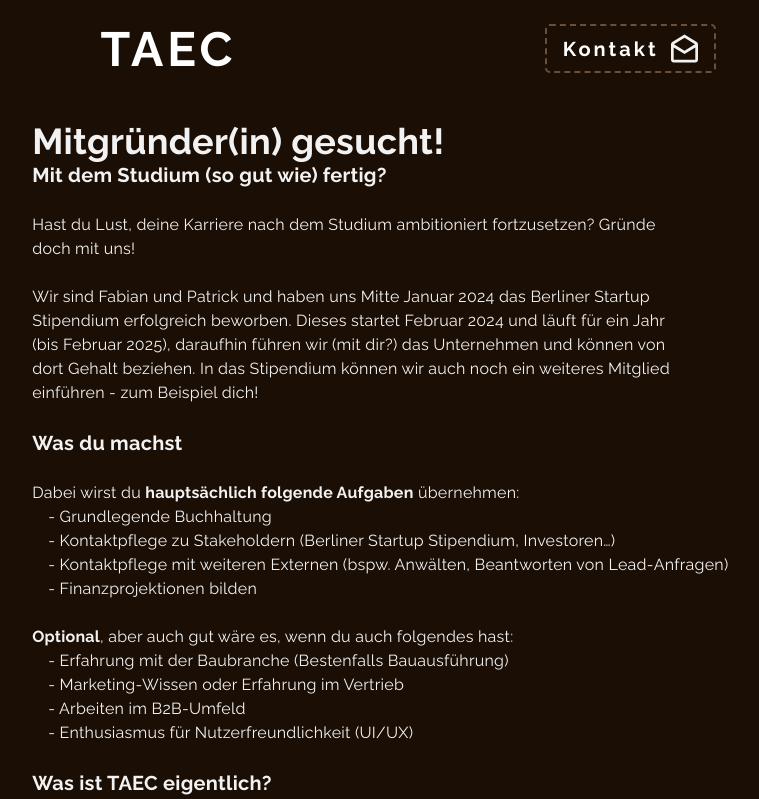
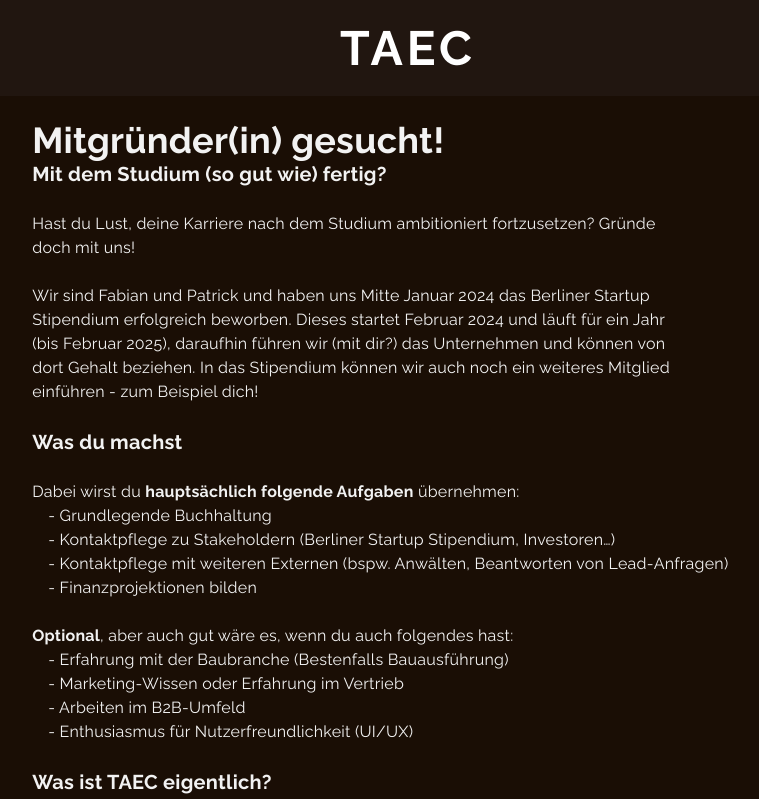
Before and after one commit to team-inprop/taec.de, a Next.js app: page /rekrutierung in a window 1280 px wide. Shown: the top 799 px of the page, without its empty margins (232-991 px from the left). Built offline with nearby package versions, Linux system fonts and the light colour scheme.

Commit message:
Distinct header specifically for recruitment form

```diff
--- a/src/pages/rekrutierung.tsx
+++ b/src/pages/rekrutierung.tsx
@@ -46,14 +46,8 @@ export default function Home() {
 				<title>TAEC - Digitale Baubeschaffung</title>
 				<link rel="icon" type="image/x-icon" href="/favicon.ico"/>
 			</Head>
-			<header className="flex justify-between md:justify-evenly items-center p-6">
+			<header className="flex justify-between md:justify-evenly items-center p-6 header-semi-brown-color">
 				<Link href="/"><h1 style={{ letterSpacing: "4px" }} className="text-5xl font-bold text-white">TAEC</h1></Link>
-				<nav>
-					<Link href="/#kontakt" className="flex items-center text-white px-4 py-2 font text-xl font-bold kontakt-btn-border">Kontakt <svg className="ms-3" xmlns="http://www.w3.org/2000/svg" width="27" height="29" viewBox="0 0 27 29" fill="none">
-						<path d="M13.5 0.5L25.7175 8.06C26.1225 8.31667 26.4375 8.66667 26.6625 9.11C26.8875 9.55333 27 10.02 27 10.51V25.7C27 26.47 26.7356 27.1292 26.2069 27.6775C25.6781 28.2258 25.0425 28.5 24.3 28.5H2.7C1.9575 28.5 1.32188 28.2258 0.793125 27.6775C0.264375 27.1292 0 26.47 0 25.7V10.51C0 10.02 0.1125 9.55333 0.3375 9.11C0.5625 8.66667 0.8775 8.31667 1.2825 8.06L13.5 0.5ZM13.5 16.81L24.03 10.3L13.5 3.79L2.97 10.3L13.5 16.81ZM13.5 20.1L2.7 13.38V25.7H24.3V13.38L13.5 20.1ZM13.5 25.7H24.3H2.7H13.5Z" fill="#F2F2F2"/>
-					</svg>
-					</Link>
-				</nav>
 			</header>
 			<main className="flex justify-between md:justify-evenly items-start p-6">
 				<div className="mb-6">
```
